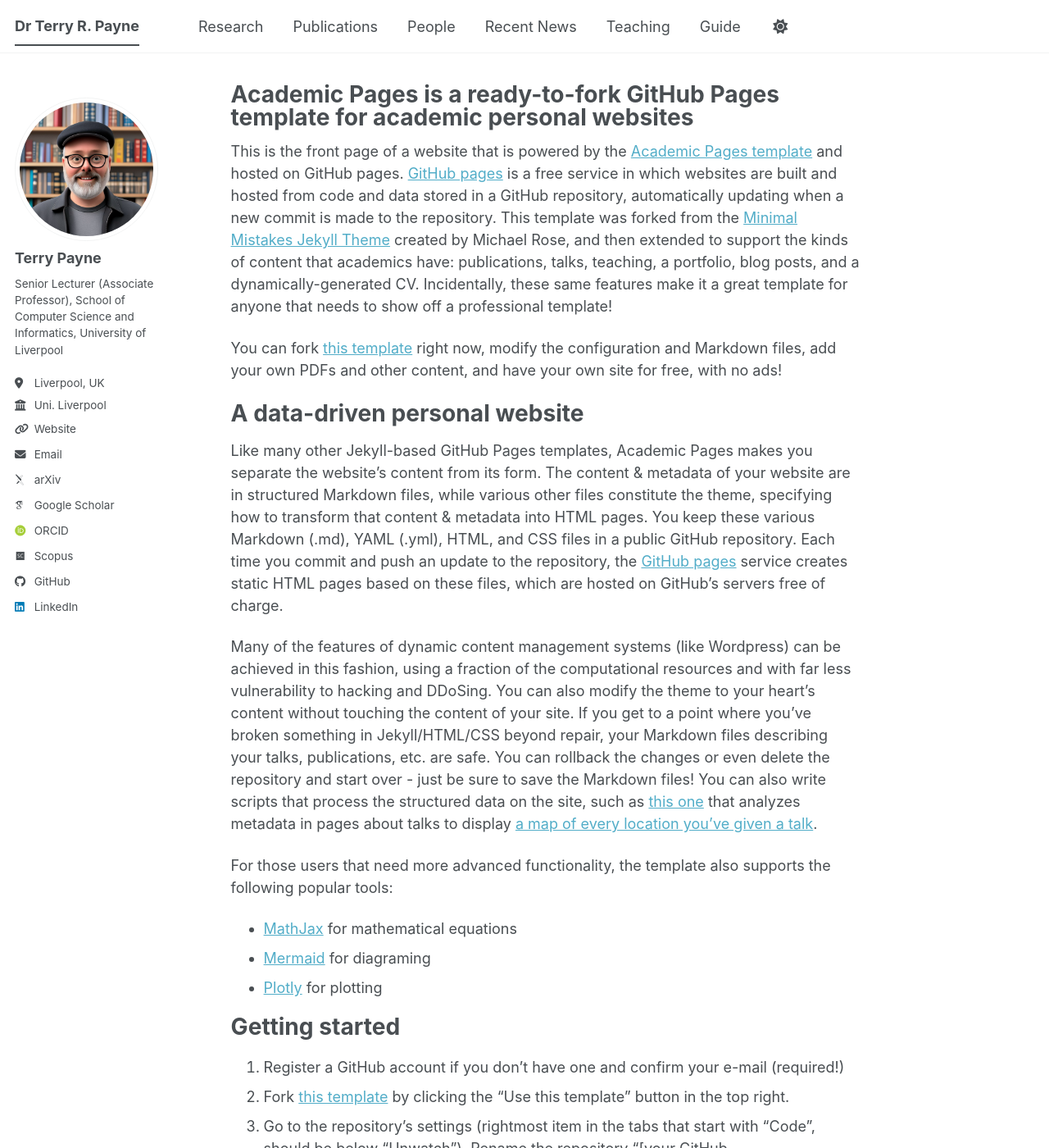
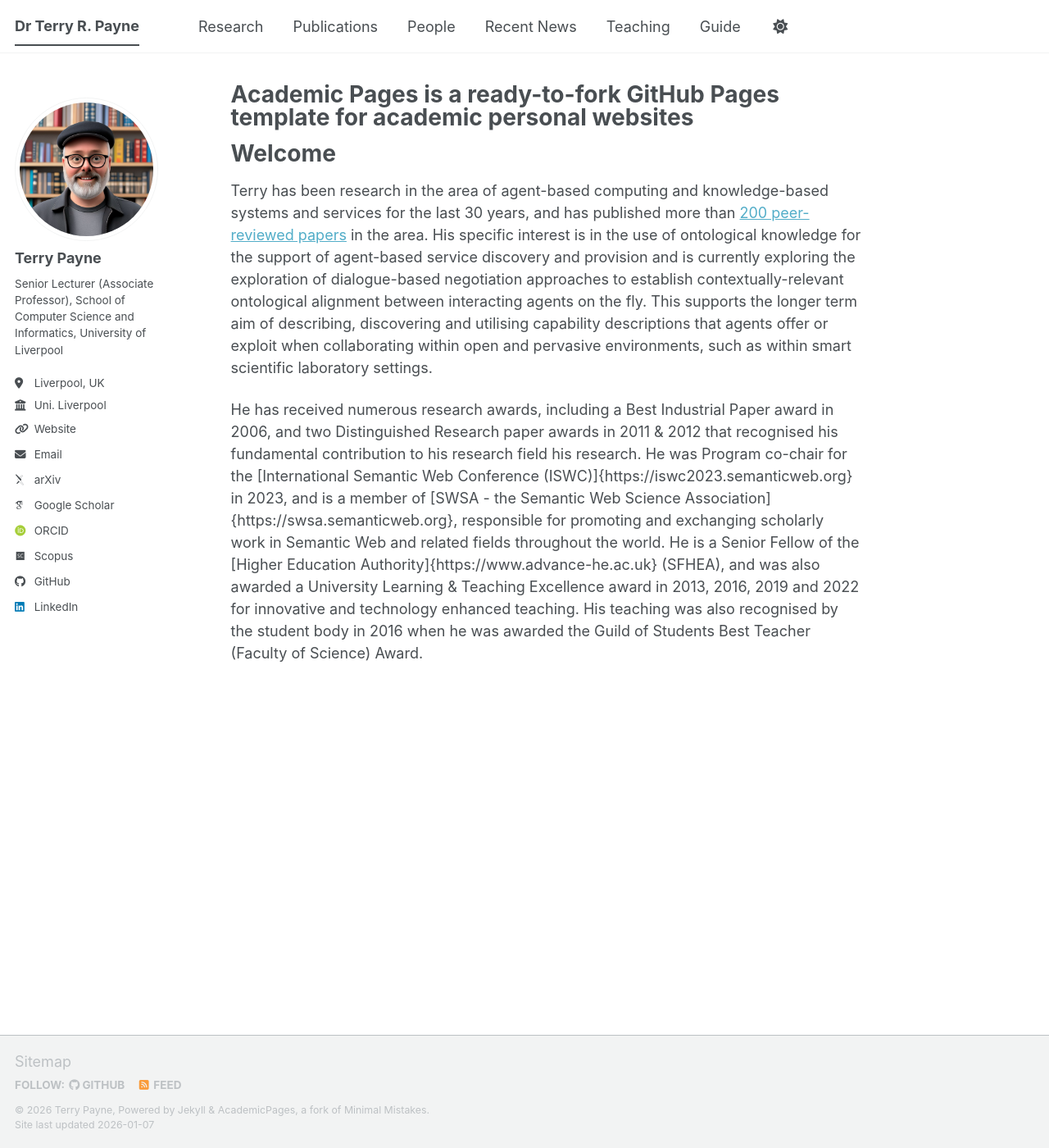
Before and after one commit to cappuccinofreak/cappuccinofreak.github.io, a Jekyll site: the page built from _pages/about.md, in a window 1280 px wide and 1400 px high. Shown: the whole window at 82% size. Built offline with Jekyll 4.4.1, drawn with Linux system fonts in a browser that asks for light colours; some web fonts are replaced; a script bundle is joined from its source files by our own code; library files that are not in the unit come from our copies; some of the changed text lies outside the part shown.

Commit message:
Update about.md

```diff
--- a/_pages/about.md
+++ b/_pages/about.md
@@ -6,51 +6,8 @@ redirect_from:
   - /about/
   - /about.html
 ---
+# Welcome
 
-This is the front page of a website that is powered by the [Academic Pages template](https://github.com/academicpages/academicpages.github.io) and hosted on GitHub pages. [GitHub pages](https://pages.github.com) is a free service in which websites are built and hosted from code and data stored in a GitHub repository, automatically updating when a new commit is made to the repository. This template was forked from the [Minimal Mistakes Jekyll Theme](https://mmistakes.github.io/minimal-mistakes/) created by Michael Rose, and then extended to support the kinds of content that academics have: publications, talks, teaching, a portfolio, blog posts, and a dynamically-generated CV. Incidentally, these same features make it a great template for anyone that needs to show off a professional template!
+Terry has been research in the area of agent-based computing and knowledge-based systems and services for the last 30 years, and has published more than [200 peer-reviewed papers](https://www.liverpool.ac.uk/people/terry-payne/research-outputs) in the area. His specific interest is in the use of ontological knowledge for the support of agent-based service discovery and provision and is currently exploring the exploration of dialogue-based negotiation approaches to establish contextually-relevant ontological alignment between interacting agents on the fly. This supports the longer term aim of describing, discovering and utilising capability descriptions that agents offer or exploit when collaborating within open and pervasive environments, such as within smart scientific laboratory settings.
 
- You can fork [this template](https://github.com/academicpages/academicpages.github.io) right now, modify the configuration and Markdown files, add your own PDFs and other content, and have your own site for free, with no ads!
-
-A data-driven personal website
-======
-Like many other Jekyll-based GitHub Pages templates, Academic Pages makes you separate the website's content from its form. The content & metadata of your website are in structured Markdown files, while various other files constitute the theme, specifying how to transform that content & metadata into HTML pages. You keep these various Markdown (.md), YAML (.yml), HTML, and CSS files in a public GitHub repository. Each time you commit and push an update to the repository, the [GitHub pages](https://pages.github.com/) service creates static HTML pages based on these files, which are hosted on GitHub's servers free of charge.
-
-Many of the features of dynamic content management systems (like Wordpress) can be achieved in this fashion, using a fraction of the computational resources and with far less vulnerability to hacking and DDoSing. You can also modify the theme to your heart's content without touching the content of your site. If you get to a point where you've broken something in Jekyll/HTML/CSS beyond repair, your Markdown files describing your talks, publications, etc. are safe. You can rollback the changes or even delete the repository and start over - just be sure to save the Markdown files! You can also write scripts that process the structured data on the site, such as [this one](https://github.com/academicpages/academicpages.github.io/blob/master/talkmap.ipynb) that analyzes metadata in pages about talks to display [a map of every location you've given a talk](https://academicpages.github.io/talkmap.html).
-
-For those users that need more advanced functionality, the template also supports the following popular tools:
-- [MathJax](https://www.mathjax.org/) for mathematical equations
-- [Mermaid](https://mermaid.js.org/) for diagraming
-- [Plotly](https://plotly.com/javascript/) for plotting
-
-Getting started
-======
-1. Register a GitHub account if you don't have one and confirm your e-mail (required!)
-1. Fork [this template](https://github.com/academicpages/academicpages.github.io) by clicking the "Use this template" button in the top right.
-1. Go to the repository's settings (rightmost item in the tabs that start with "Code", should be below "Unwatch"). Rename the repository "[your GitHub username].github.io", which will also be your website's URL.
-1. Set site-wide configuration and create content & metadata (see below -- also see [this set of diffs](https://archive.is/3TPas) showing what files were changed to set up [an example site](https://getorg-testacct.github.io) for a user with the username "getorg-testacct")
-1. Upload any files (like PDFs, .zip files, etc.) to the files/ directory. They will appear at https://[your GitHub username].github.io/files/example.pdf.
-1. Check status by going to the repository settings, in the "GitHub pages" section
-
-Site-wide configuration
-------
-The main configuration file for the site is in the base directory in [_config.yml](https://github.com/academicpages/academicpages.github.io/blob/master/_config.yml), which defines the content in the sidebars and other site-wide features. You will need to replace the default variables with ones about yourself and your site's github repository. The configuration file for the top menu is in [_data/navigation.yml](https://github.com/academicpages/academicpages.github.io/blob/master/_data/navigation.yml). For example, if you don't have a portfolio or blog posts, you can remove those items from that navigation.yml file to remove them from the header.
-
-Create content & metadata
-------
-For site content, there is one Markdown file for each type of content, which are stored in directories like _publications, _talks, _posts, _teaching, or _pages. For example, each talk is a Markdown file in the [_talks directory](https://github.com/academicpages/academicpages.github.io/tree/master/_talks). At the top of each Markdown file is structured data in YAML about the talk, which the theme will parse to do lots of cool stuff. The same structured data about a talk is used to generate the list of talks on the [Talks page](https://academicpages.github.io/talks), each [individual page](https://academicpages.github.io/talks/2012-03-01-talk-1) for specific talks, the talks section for the [CV page](https://academicpages.github.io/cv), and the [map of places you've given a talk](https://academicpages.github.io/talkmap.html) (if you run this [python file](https://github.com/academicpages/academicpages.github.io/blob/master/talkmap.py) or [Jupyter notebook](https://github.com/academicpages/academicpages.github.io/blob/master/talkmap.ipynb), which creates the HTML for the map based on the contents of the _talks directory).
-
-**Markdown generator**
-
-The repository includes [a set of Jupyter notebooks](https://github.com/academicpages/academicpages.github.io/tree/master/markdown_generator
-) that converts a CSV containing structured data about talks or presentations into individual Markdown files that will be properly formatted for the Academic Pages template. The sample CSVs in that directory are the ones I used to create my own personal website at stuartgeiger.com. My usual workflow is that I keep a spreadsheet of my publications and talks, then run the code in these notebooks to generate the Markdown files, then commit and push them to the GitHub repository.
-
-How to edit your site's GitHub repository
-------
-Many people use a git client to create files on their local computer and then push them to GitHub's servers. If you are not familiar with git, you can directly edit these configuration and Markdown files directly in the github.com interface. Navigate to a file (like [this one](https://github.com/academicpages/academicpages.github.io/blob/master/_talks/2012-03-01-talk-1.md) and click the pencil icon in the top right of the content preview (to the right of the "Raw | Blame | History" buttons). You can delete a file by clicking the trashcan icon to the right of the pencil icon. You can also create new files or upload files by navigating to a directory and clicking the "Create new file" or "Upload files" buttons.
-
-Example: editing a Markdown file for a talk
-![Editing a Markdown file for a talk](/images/editing-talk.png)
-
-For more info
-------
-More info about configuring Academic Pages can be found in [the guide](https://academicpages.github.io/markdown/), the [growing wiki](https://github.com/academicpages/academicpages.github.io/wiki), and you can always [ask a question on GitHub](https://github.com/academicpages/academicpages.github.io/discussions). The [guides for the Minimal Mistakes theme](https://mmistakes.github.io/minimal-mistakes/docs/configuration/) (which this theme was forked from) might also be helpful.
+He has received numerous research awards, including a Best Industrial Paper award in 2006, and two Distinguished Research paper awards in 2011 & 2012 that recognised his fundamental contribution to his research field his research. He was Program co-chair for the [International Semantic Web Conference (ISWC)]{https://iswc2023.semanticweb.org} in 2023, and is a member of [SWSA - the Semantic Web Science Association]{https://swsa.semanticweb.org}, responsible for promoting and exchanging scholarly work in Semantic Web and related fields throughout the world. He is a Senior Fellow of the [Higher Education Authority]{https://www.advance-he.ac.uk} (SFHEA), and was also awarded a University Learning & Teaching Excellence award in 2013, 2016, 2019 and 2022 for innovative and technology enhanced teaching. His teaching was also recognised by the student body in 2016 when he was awarded the Guild of Students Best Teacher (Faculty of Science) Award.
```
